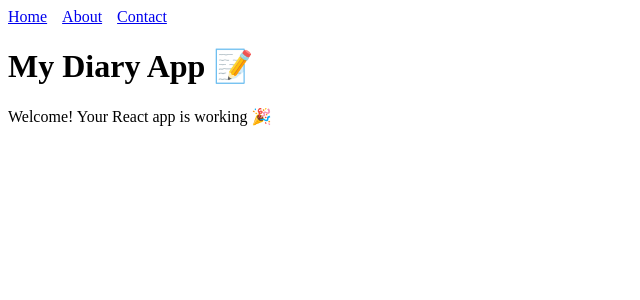
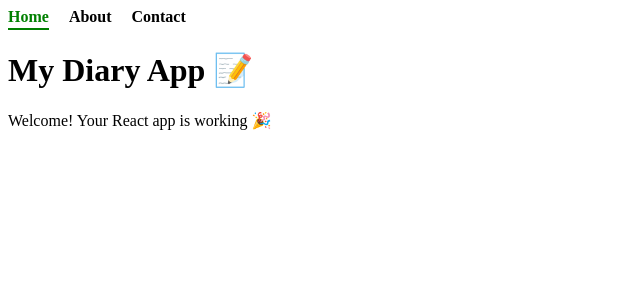
Before and after one commit to vvny-vip/Diary-App, a React (Create React App) app in the folder frontend/: page / in a window 1280 px wide. Shown: the top 300 px of the page, without its empty margins (0-640 px from the left). Built offline with nearby package versions, Linux system fonts and the light colour scheme.

Commit message:
Updated App.js with NavLink and added SignUpform

```diff
--- a/frontend/src/App.js
+++ b/frontend/src/App.js
@@ -1,14 +1,6 @@
 import React from "react";
-import { BrowserRouter as Router, Routes, Route, Link } from "react-router-dom";
-
-function Home() {
-  return (
-    <div>
-      <h1>My Diary App 📝</h1>
-      <p>Welcome! Your React app is working 🎉</p>
-    </div>
-  );
-}
+import { BrowserRouter as Router, Routes, Route, NavLink } from "react-router-dom";
+import SignUpform from "./SignUpform";
 
 function About() {
   return (
@@ -28,22 +20,42 @@ function Contact() {
   );
 }
 
-function App() {
+export default function App() {
+  const activeStyle = {
+    fontWeight: "bold",
+    color: "green",
+    textDecoration: "none",
+    borderBottom: "2px solid green", // optional, shows underline for active tab
+    paddingBottom: "2px",
+  };
+
+  const linkStyle = {
+    textDecoration: "none",
+    color: "black",
+    fontWeight: "bold",
+  };
+
   return (
     <Router>
-      <nav style={{ marginBottom: "20px" }}>
-        <Link to="/" style={{ marginRight: "15px" }}>Home</Link>
-        <Link to="/about" style={{ marginRight: "15px" }}>About</Link>
-        <Link to="/contact">Contact</Link>
+      <nav style={{ marginBottom: "20px", display: "flex", gap: "20px" }}>
+        <NavLink to="/" style={({ isActive }) => (isActive ? activeStyle : linkStyle)}>
+          Home
+        </NavLink>
+
+        <NavLink to="/about" style={({ isActive }) => (isActive ? activeStyle : linkStyle)}>
+          About
+        </NavLink>
+
+        <NavLink to="/contact" style={({ isActive }) => (isActive ? activeStyle : linkStyle)}>
+          Contact
+        </NavLink>
       </nav>
 
       <Routes>
-        <Route path="/" element={<Home />} />
+        <Route path="/" element={<SignUpform />} />
         <Route path="/about" element={<About />} />
         <Route path="/contact" element={<Contact />} />
       </Routes>
     </Router>
   );
 }
-
-export default App;
--- /dev/null
+++ b/frontend/src/SignUpform.jsx
@@ -0,0 +1,15 @@
+import React from "react";
+
+
+
+
+function SignUpform() {
+  return (
+    <div>
+      <h1>My Diary App 📝</h1>
+      <p>Welcome! Your React app is working 🎉</p>
+    </div>
+  );
+}
+
+export default SignUpform;
```
